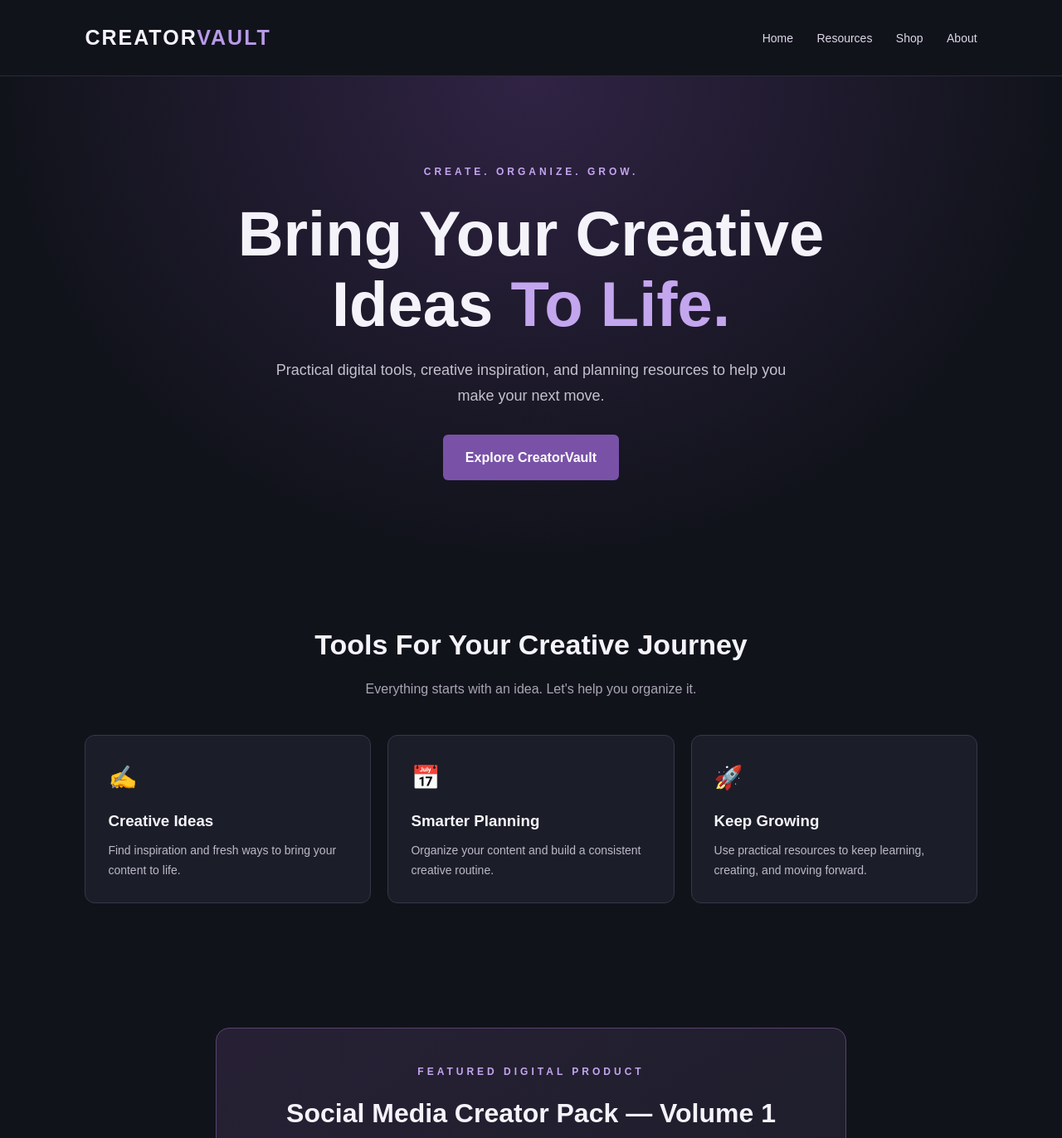
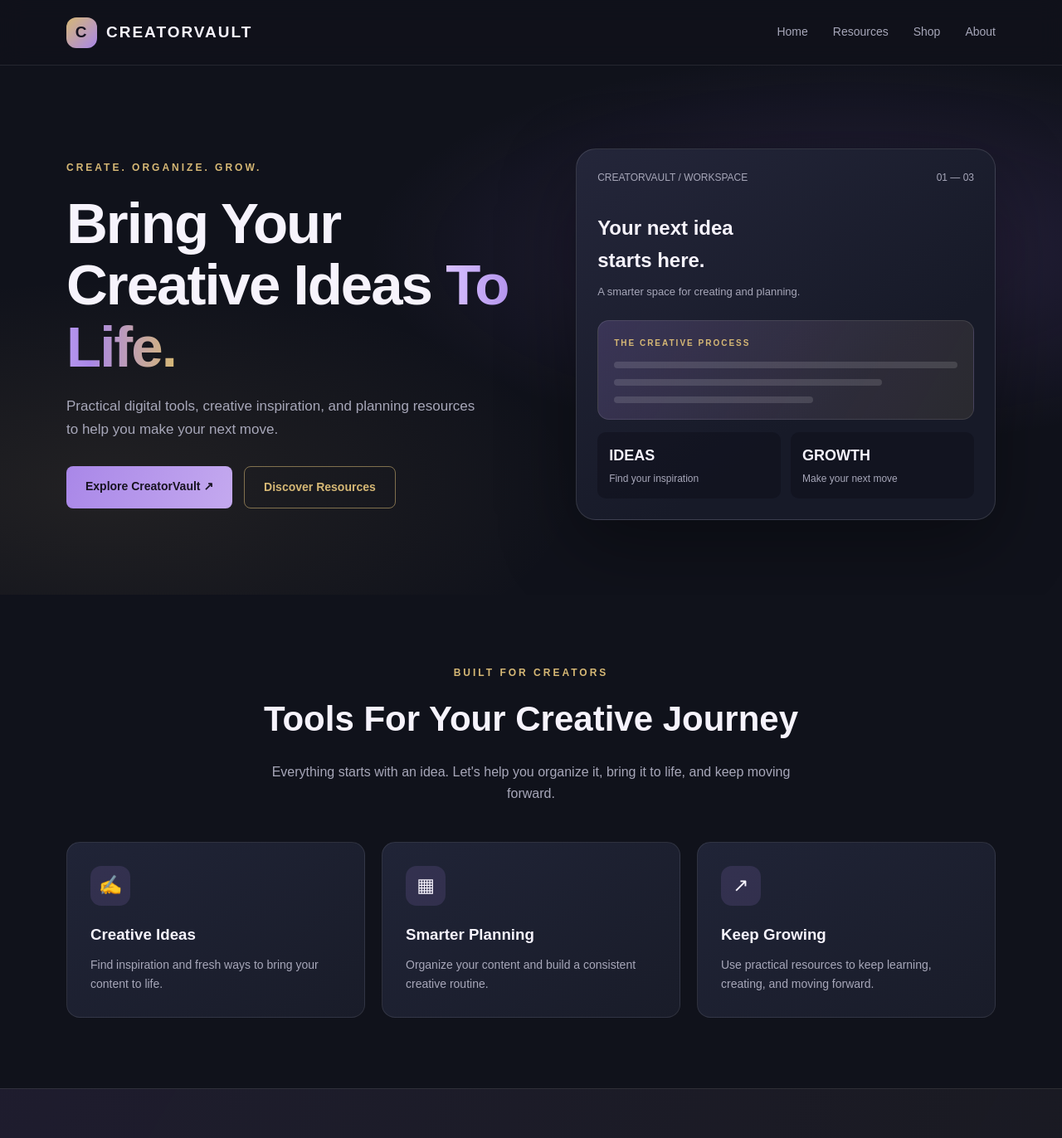
Before and after one commit to boo2432/creatorvault, a plain HTML site: page index.html in a window 1280 px wide. Shown: the top 1372 px of the page at 83% size. Drawn offline with Linux system fonts and the light colour scheme.

Commit message:
Update index.html

```diff
--- a/index.html
+++ b/index.html
@@ -4,181 +4,340 @@
 <head>
 <meta charset="UTF-8">
 <meta name="viewport" content="width=device-width, initial-scale=1.0">
-  <meta name="description" content="CreatorVault offers practical digital tools to help content creators plan, organize, and grow.">
+<meta name="theme-color" content="#10121b">
 <title>CreatorVault | Create. Organize. Grow.</title>
+<meta name="description" content="Practical digital tools, creative inspiration, and planning resources to help you create, organize, and grow.">
+
 <style>
-    * { box-sizing: border-box; margin: 0; padding: 0; }
+:root {
+  --bg: #10121b;
+  --panel: #191c29;
+  --panel2: #202437;
+  --purple: #a987e8;
+  --gold: #d6b875;
+  --white: #f6f3fc;
+  --muted: #a7a7b9;
+  --line: rgba(255,255,255,.09);
+}
+* { box-sizing: border-box; }
+html { scroll-behavior: smooth; }
 body {
-      font-family: Arial, sans-serif;
-      background: #11131b;
-      color: #f5f3fa;
-      line-height: 1.7;
+  margin: 0;
+  background: var(--bg);
+  color: var(--white);
+  font-family: Arial, Helvetica, sans-serif;
+  line-height: 1.65;
 }
+a { color: inherit; text-decoration: none; }
+.container { width: min(1120px, 90%); margin: auto; }
+
 header {
-      padding: 24px 8%;
+  position: sticky;
+  top: 0;
+  z-index: 10;
+  background: rgba(16,18,27,.94);
+  backdrop-filter: blur(14px);
+  border-bottom: 1px solid var(--line);
+}
+.nav {
+  min-height: 78px;
   display: flex;
+  align-items: center;
   justify-content: space-between;
+  gap: 25px;
+}
+.brand {
+  display: flex;
   align-items: center;
-      border-bottom: 1px solid #292b38;
+  gap: 11px;
+  font-size: 19px;
+  font-weight: 800;
+  letter-spacing: 2px;
 }
-    .logo { font-size: 25px; font-weight: bold; letter-spacing: 2px; }
-    .logo span { color: #b99ae8; }
-    nav a {
-      color: #ddd8e8;
-      text-decoration: none;
-      margin-left: 24px;
-      font-size: 14px;
+.brand-mark {
+  width: 37px;
+  height: 37px;
+  border-radius: 12px;
+  display: grid;
+  place-items: center;
+  color: #171321;
+  background: linear-gradient(135deg,var(--gold),var(--purple));
+  font-weight: 900;
 }
+nav { display: flex; gap: 30px; color: var(--muted); font-size: 14px; }
+nav a:hover { color: var(--gold); }
+
 .hero {
-      text-align: center;
-      padding: 105px 20px 95px;
-      background: radial-gradient(ellipse at top, #302344, #11131b 70%);
+  position: relative;
+  overflow: hidden;
+  padding: 100px 0 90px;
+  background:
+    radial-gradient(ellipse at 80% 35%,rgba(125,88,190,.22),transparent 40%),
+    radial-gradient(ellipse at 10% 80%,rgba(214,184,117,.09),transparent 35%);
+}
+.hero-grid {
+  display: grid;
+  grid-template-columns: 1.05fr .95fr;
+  align-items: center;
+  gap: 55px;
 }
 .eyebrow {
-      color: #c4a6ef;
+  color: var(--gold);
+  font-size: 12px;
+  font-weight: 700;
+  letter-spacing: 3px;
   text-transform: uppercase;
-      letter-spacing: 4px;
-      font-size: 12px;
-      font-weight: bold;
 }
 h1 {
-      font-size: clamp(42px, 7vw, 76px);
-      line-height: 1.12;
-      margin: 22px auto;
-      max-width: 850px;
+  font-size: clamp(42px,6vw,69px);
+  line-height: 1.08;
+  letter-spacing: -2px;
+  margin: 20px 0;
 }
-    h1 span { color: #c4a6ef; }
-    .hero p {
-      color: #c5c1ce;
-      max-width: 620px;
-      margin: 0 auto 32px;
-      font-size: 18px;
+h1 span {
+  background: linear-gradient(90deg,#d8c1ff,#a987e8,#d6b875);
+  -webkit-background-clip: text;
+  background-clip: text;
+  color: transparent;
 }
+.hero-copy { color: var(--muted); font-size: 17px; max-width: 510px; }
+.actions { display: flex; flex-wrap: wrap; gap: 14px; margin-top: 30px; }
 .button {
   display: inline-block;
-      background: #7952a8;
-      color: white;
-      text-decoration: none;
-      padding: 14px 27px;
-      border-radius: 6px;
-      font-weight: bold;
-      transition: background .2s;
+  padding: 13px 23px;
+  border-radius: 8px;
+  font-weight: 700;
+  font-size: 14px;
+  transition: transform .2s, opacity .2s;
 }
-    .button:hover { background: #956bc4; }
-    section { padding: 75px 8%; }
-    .section-title { text-align: center; margin-bottom: 42px; }
-    .section-title h2 { font-size: 34px; margin-bottom: 10px; }
-    .section-title p { color: #aaa5b5; }
-    .features {
-      display: grid;
-      grid-template-columns: repeat(auto-fit, minmax(220px, 1fr));
-      gap: 20px;
+.button:hover { transform: translateY(-3px); opacity: .9; }
+.primary { background: linear-gradient(110deg,var(--purple),#c4a9ef); color: #171321; }
+.secondary { border: 1px solid rgba(214,184,117,.55); color: var(--gold); }
+
+.showcase {
+  min-height: 390px;
+  border: 1px solid rgba(255,255,255,.12);
+  border-radius: 24px;
+  padding: 25px;
+  background: linear-gradient(145deg,#24263a,#171a28 65%);
+  box-shadow: 0 30px 90px rgba(0,0,0,.35);
+  position: relative;
 }
+.showcase-top { display:flex; justify-content:space-between; color:var(--muted); font-size:12px; }
+.showcase-title { font-size:24px; font-weight:800; margin:30px 0 7px; }
+.showcase-sub { color:var(--muted); font-size:13px; }
+.preview {
+  margin-top: 24px;
+  padding: 19px;
+  border-radius: 14px;
+  background: linear-gradient(120deg,rgba(169,135,232,.2),rgba(214,184,117,.1));
+  border: 1px solid rgba(255,255,255,.1);
+}
+.preview-label { color:var(--gold); font-size:10px; letter-spacing:2px; font-weight:bold; }
+.preview-line { height:8px; border-radius:10px; background:rgba(255,255,255,.13); margin-top:13px; }
+.preview-line.short { width:58%; }
+.preview-line.medium { width:78%; }
+.preview-bottom { display:grid; grid-template-columns:1fr 1fr; gap:12px; margin-top:15px; }
+.mini-card { background:rgba(10,12,20,.4); padding:14px; border-radius:10px; font-size:12px; color:var(--muted); }
+.mini-card strong { display:block; color:var(--white); font-size:18px; margin-bottom:3px; }
+
+section { padding: 85px 0; }
+.section-heading { text-align:center; max-width:650px; margin:0 auto 45px; }
+.section-heading h2 { font-size:clamp(29px,4vw,42px); margin:10px 0; }
+.section-heading p { color:var(--muted); }
+.features { display:grid; grid-template-columns:repeat(3,1fr); gap:20px; }
 .feature {
-      background: #1b1e29;
-      border: 1px solid #343747;
-      padding: 27px;
-      border-radius: 12px;
+  padding:28px;
+  border-radius:16px;
+  background:linear-gradient(145deg,var(--panel2),var(--panel));
+  border:1px solid var(--line);
+  transition:transform .2s,border-color .2s;
 }
-    .feature .symbol { font-size: 28px; }
-    .feature h3 { margin: 12px 0 8px; }
-    .feature p { color: #bdb8c8; font-size: 14px; }
+.feature:hover { transform:translateY(-5px); border-color:rgba(169,135,232,.5); }
+.feature-icon {
+  width:48px; height:48px; display:grid; place-items:center;
+  border-radius:13px; background:rgba(169,135,232,.14);
+  font-size:23px; margin-bottom:20px;
+}
+.feature h3 { margin:0 0 9px; }
+.feature p { color:var(--muted); font-size:14px; margin:0; }
+
+.product-section {
+  background:linear-gradient(120deg,rgba(169,135,232,.09),rgba(214,184,117,.045));
+  border-top:1px solid var(--line);
+  border-bottom:1px solid var(--line);
+}
 .product {
-      max-width: 760px;
-      margin: auto;
-      padding: 42px;
-      text-align: center;
-      background: linear-gradient(145deg, #272034, #1b1e29);
-      border: 1px solid #57436f;
-      border-radius: 16px;
+  display:grid;
+  grid-template-columns:.9fr 1.1fr;
+  align-items:center;
+  gap:55px;
 }
-    .product h2 { font-size: 32px; margin: 12px 0; }
-    .price { font-size: 36px; color: #d0b5f5; font-weight: bold; margin: 15px; }
-    .product p { color: #c5c1ce; margin-bottom: 25px; }
-    .about { text-align: center; background: #191b25; }
-    .about p { max-width: 700px; margin: auto; color: #c5c1ce; }
-    footer {
-      text-align: center;
-      padding: 30px 15px;
-      border-top: 1px solid #292b38;
-      color: #aaa5b5;
-      font-size: 13px;
+.product-art {
+  min-height:350px;
+  border-radius:20px;
+  padding:30px;
+  background:
+    radial-gradient(circle at 80% 15%,rgba(214,184,117,.28),transparent 28%),
+    linear-gradient(145deg,#39304f,#171a29 70%);
+  border:1px solid rgba(255,255,255,.12);
+  display:flex;
+  flex-direction:column;
+  justify-content:space-between;
+  box-shadow:0 25px 65px rgba(0,0,0,.25);
 }
-    footer strong { color: #c4a6ef; }
-    @media (max-width: 600px) {
-      header { flex-direction: column; gap: 14px; }
-      nav a { margin: 0 9px; }
-      .hero { padding: 75px 18px; }
-      section { padding: 55px 6%; }
-      .product { padding: 28px 18px; }
+.art-kicker { color:var(--gold); letter-spacing:3px; font-size:11px; font-weight:bold; }
+.art-title { font-size:clamp(32px,4vw,46px); line-height:1.08; font-weight:900; max-width:300px; }
+.art-footer { color:#d3c7e6; font-size:12px; letter-spacing:2px; }
+.product-copy h2 { font-size:clamp(30px,4vw,43px); line-height:1.2; margin:12px 0; }
+.product-copy p { color:var(--muted); }
+.price { font-size:32px; font-weight:800; color:var(--gold); margin:18px 0; }
+.product-list { color:var(--muted); padding-left:20px; margin:20px 0 27px; }
+.product-list li { margin:7px 0; }
+
+.about-box {
+  max-width:820px;
+  margin:auto;
+  text-align:center;
+}
+.about-box h2 { font-size:36px; }
+.about-box p { color:var(--muted); }
+
+footer { border-top:1px solid var(--line); padding:35px 0; }
+.footer-inner { display:flex; justify-content:space-between; align-items:center; gap:20px; flex-wrap:wrap; }
+footer p { color:var(--muted); font-size:12px; margin:5px 0; }
+
+@media(max-width:760px) {
+  .nav { padding:15px 0; align-items:flex-start; flex-direction:column; }
+  nav { gap:18px; flex-wrap:wrap; }
+  .hero { padding:65px 0; }
+  .hero-grid,.product { grid-template-columns:1fr; gap:35px; }
+  .showcase { min-height:330px; }
+  .features { grid-template-columns:1fr; }
+  section { padding:65px 0; }
 }
 </style>
 </head>
+
 <body>
 <header>
-    <div class="logo">CREATOR<span>VAULT</span></div>
+  <div class="container nav">
+    <a class="brand" href="#home">
+      <span class="brand-mark">C</span>
+      CREATORVAULT
+    </a>
     <nav>
       <a href="#home">Home</a>
       <a href="#features">Resources</a>
       <a href="#shop">Shop</a>
       <a href="#about">About</a>
     </nav>
+  </div>
 </header>
 
 <main>
 <section class="hero" id="home">
-      <div class="eyebrow">Create. Organize. Grow.</div>
+  <div class="container hero-grid">
+    <div>
+      <div class="eyebrow">CREATE. ORGANIZE. GROW.</div>
       <h1>Bring Your Creative Ideas <span>To Life.</span></h1>
-      <p>Practical digital tools, creative inspiration, and planning resources to help you make your next move.</p>
-      <a class="button" href="#shop">Explore CreatorVault</a>
-    </section>
-
-    <section id="features">
-      <div class="section-title">
-        <h2>Tools For Your Creative Journey</h2>
-        <p>Everything starts with an idea. Let's help you organize it.</p>
+      <p class="hero-copy">Practical digital tools, creative inspiration, and planning resources to help you make your next move.</p>
+      <div class="actions">
+        <a class="button primary" href="#shop">Explore CreatorVault ↗</a>
+        <a class="button secondary" href="#features">Discover Resources</a>
       </div>
-      <div class="features">
-        <div class="feature">
-          <div class="symbol">✍️</div>
-          <h3>Creative Ideas</h3>
-          <p>Find inspiration and fresh ways to bring your content to life.</p>
     </div>
-        <div class="feature">
-          <div class="symbol">📅</div>
-          <h3>Smarter Planning</h3>
-          <p>Organize your content and build a consistent creative routine.</p>
+    <div class="showcase">
+      <div class="showcase-top">
+        <span>CREATORVAULT / WORKSPACE</span>
+        <span>01 — 03</span>
       </div>
-        <div class="feature">
-          <div class="symbol">🚀</div>
-          <h3>Keep Growing</h3>
-          <p>Use practical resources to keep learning, creating, and moving forward.</p>
+      <div class="showcase-title">Your next idea<br>starts here.</div>
+      <div class="showcase-sub">A smarter space for creating and planning.</div>
+      <div class="preview">
+        <div class="preview-label">THE CREATIVE PROCESS</div>
+        <div class="preview-line"></div>
+        <div class="preview-line medium"></div>
+        <div class="preview-line short"></div>
+      </div>
+      <div class="preview-bottom">
+        <div class="mini-card"><strong>IDEAS</strong>Find your inspiration</div>
+        <div class="mini-card"><strong>GROWTH</strong>Make your next move</div>
+      </div>
     </div>
   </div>
 </section>
 
-    <section id="shop">
-      <div class="product">
-        <div class="eyebrow">Featured Digital Product</div>
-        <h2>Social Media Creator Pack — Volume 1</h2>
-        <div class="price">$4.99</div>
-        <p>Get 100 caption starters, a hashtag library, a 30-day content calendar, 50 video ideas, planning worksheets, and a quick-start guide.</p>
-        <a class="button" href="https://payhip.com/b/PNFVR" target="_blank" rel="noopener">Get Your Creator Pack</a>
+<section id="features">
+  <div class="container">
+    <div class="section-heading">
+      <div class="eyebrow">BUILT FOR CREATORS</div>
+      <h2>Tools For Your Creative Journey</h2>
+      <p>Everything starts with an idea. Let's help you organize it, bring it to life, and keep moving forward.</p>
+    </div>
+    <div class="features">
+      <article class="feature">
+        <div class="feature-icon">✍️</div>
+        <h3>Creative Ideas</h3>
+        <p>Find inspiration and fresh ways to bring your content to life.</p>
+      </article>
+      <article class="feature">
+        <div class="feature-icon">▦</div>
+        <h3>Smarter Planning</h3>
+        <p>Organize your content and build a consistent creative routine.</p>
+      </article>
+      <article class="feature">
+        <div class="feature-icon">↗</div>
+        <h3>Keep Growing</h3>
+        <p>Use practical resources to keep learning, creating, and moving forward.</p>
+      </article>
+    </div>
   </div>
 </section>
 
-    <section class="about" id="about">
-      <div class="section-title">
+<section class="product-section" id="shop">
+  <div class="container product">
+    <div class="product-art">
+      <div class="art-kicker">CREATORVAULT / DIGITAL COLLECTION 001</div>
+      <div class="art-title">SOCIAL<br>MEDIA<br>CREATOR<br>PACK.</div>
+      <div class="art-footer">PLAN WITH PURPOSE. CREATE WITH CONFIDENCE.</div>
+    </div>
+    <div class="product-copy">
+      <div class="eyebrow">FEATURED DIGITAL PRODUCT</div>
+      <h2>Social Media Creator Pack — Volume 1</h2>
+      <p>A practical collection of resources to help you plan content, find inspiration, and stay consistent.</p>
+      <div class="price">$4.99</div>
+      <ul class="product-list">
+        <li>100 ready-to-use caption starters</li>
+        <li>Categorized hashtag library</li>
+        <li>30-day content calendar</li>
+        <li>50 short-form video ideas</li>
+        <li>Editable planning worksheets</li>
+        <li>Quick-start guide</li>
+      </ul>
+      <a class="button primary" href="https://payhip.com/b/PNFVR" target="_blank" rel="noopener noreferrer">Get Your Creator Pack ↗</a>
+    </div>
+  </div>
+</section>
+
+<section id="about">
+  <div class="container about-box">
+    <div class="eyebrow">THE CREATORVAULT MISSION</div>
     <h2>More Than Just Digital Downloads</h2>
+    <p>CreatorVault brings together useful tools and creative resources designed to make creating, planning, and growing easier. Whether you're just getting started or building your brand, we're here to help you move forward.</p>
+    <p><strong style="color:var(--gold);letter-spacing:3px;">CREATE. ORGANIZE. GROW.</strong></p>
   </div>
-      <p>CreatorVault brings together useful tools and creative resources designed to make creating, planning, and growing easier. Whether you're just getting started or building your brand, we're here to help you move forward.</p>
 </section>
 </main>
 
 <footer>
-    <strong>CREATORVAULT</strong><br>
-    CREATE. ORGANIZE. GROW.<br><br>
-    © 2026 CreatorVault. All rights reserved.
+  <div class="container footer-inner">
+    <div>
+      <a class="brand" href="#home"><span class="brand-mark">C</span> CREATORVAULT</a>
+      <p>CREATE. ORGANIZE. GROW.</p>
+    </div>
+    <p>© 2026 CreatorVault. All rights reserved.</p>
+  </div>
 </footer>
 </body>
 </html>
```
Lines whose indentation alone changed are shown as unchanged.
